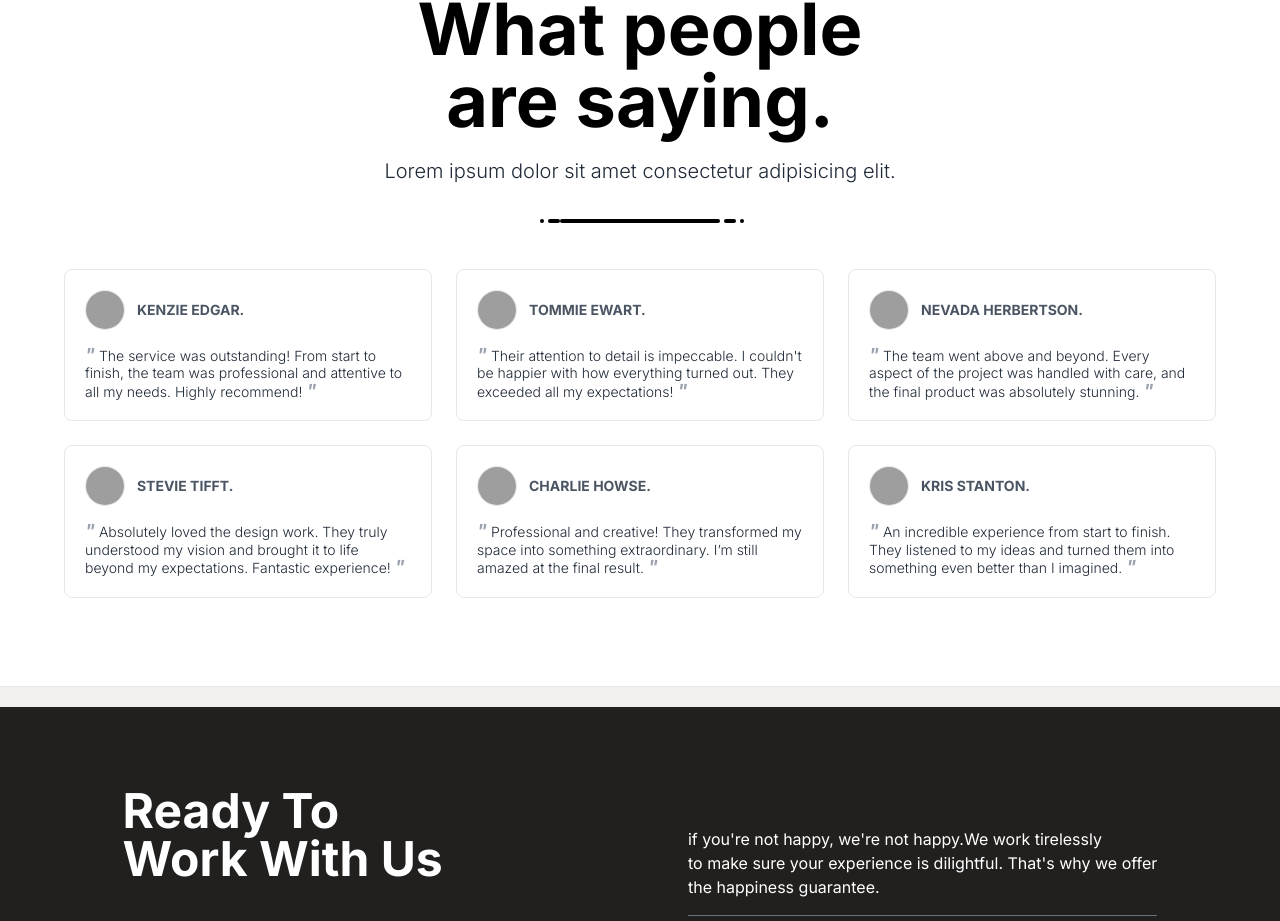
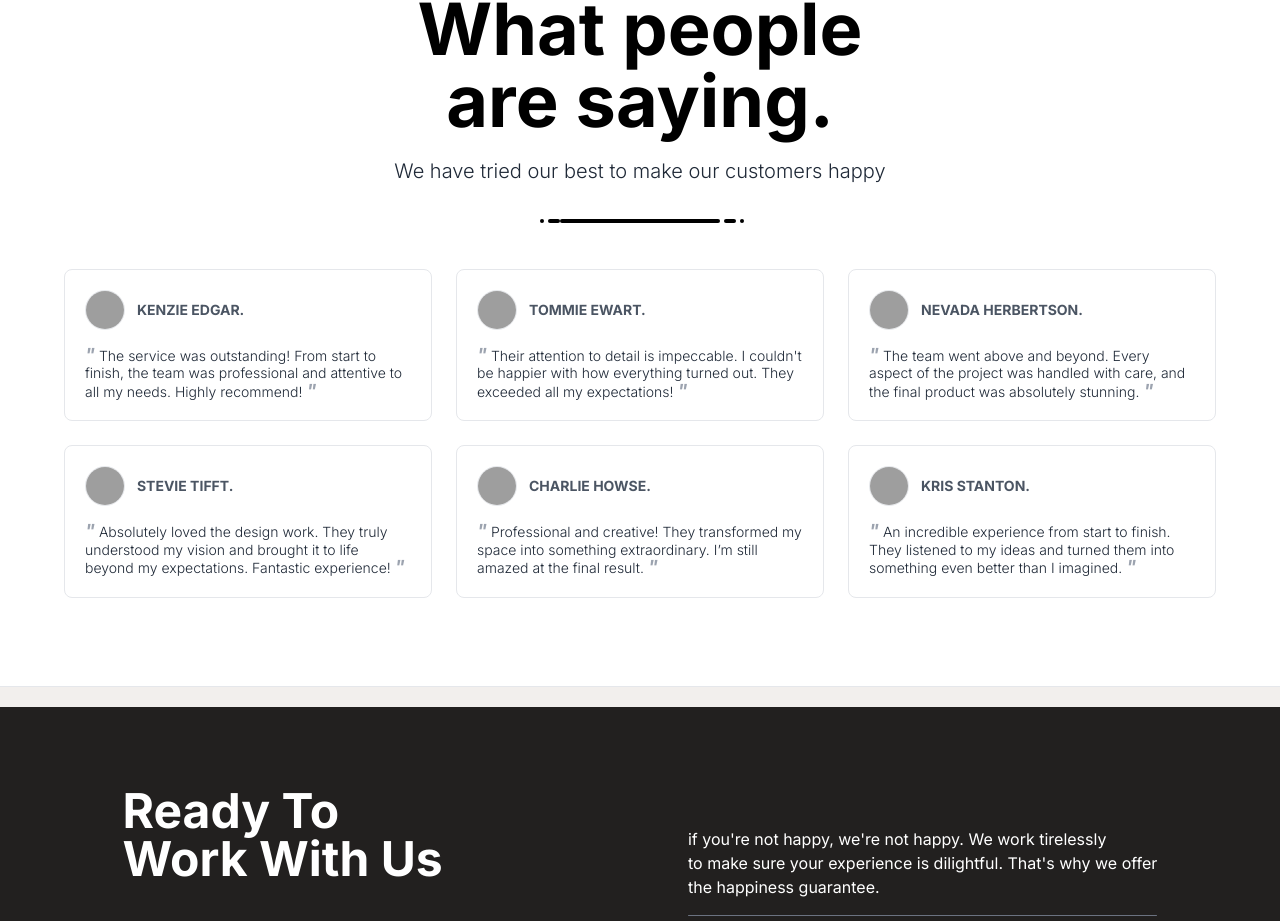
Before and after one commit to Piyush5784/JisHome, a React (Vite) app: page / in a window 1280 px wide. Shown: the part 3593-4514 px from the top of the page. Built offline with nearby package versions, Linux system fonts and the light colour scheme; grey boxes are pictures that could not be loaded.

Commit message:
content-fixes

```diff
--- a/src/App.tsx
+++ b/src/App.tsx
@@ -198,9 +198,10 @@ export default function App() {
 
           <div className="pt-10">
             <p>
-              if you're not happy, we're not happy.We work tirelessly <br /> to
-              make sure your experience is dilightful. That's why we offer{" "}
-              <br /> the happiness guarantee.
+              if you're not happy, we're not happy. <br className="md:hidden" />{" "}
+              We work tirelessly <br className="hidden md:block" /> to make sure
+              your experience is dilightful. That's why we offer <br /> the
+              happiness guarantee.
             </p>
             <div className="h-[0.5px] my-4 bg-gray-500 rounded"></div>
 
--- a/src/components/Testimonials.tsx
+++ b/src/components/Testimonials.tsx
@@ -42,7 +42,7 @@ const Testimonials = () => {
               are saying.
             </h1>
             <h3 className="text-xl mb-5 font-light">
-              Lorem ipsum dolor sit amet consectetur adipisicing elit.
+              We have tried our best to make our customers happy
             </h3>
             <div className="text-center mb-10">
               <span className="inline-block w-1 h-1 rounded-full bg-black ml-1"></span>
```
Also changed, not shown: 2 other files (tests, documents, lock files or other folders).
